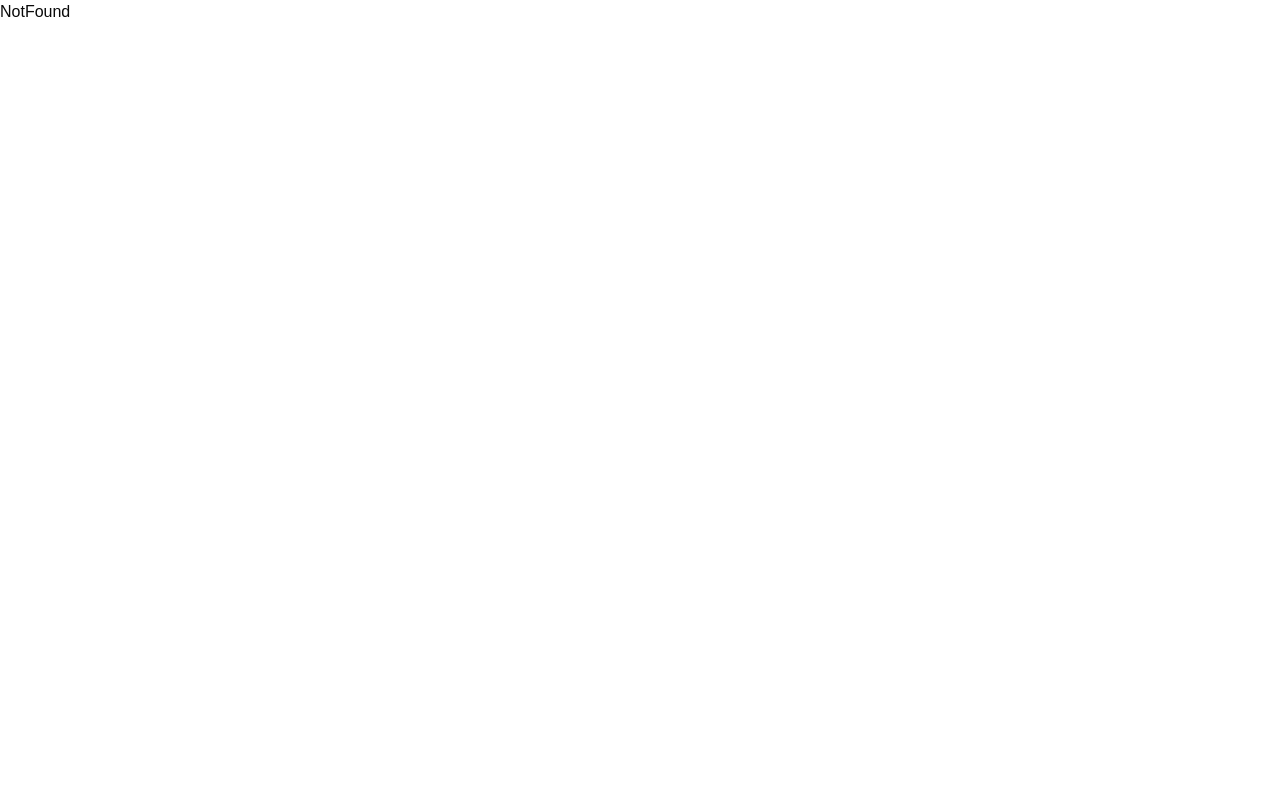
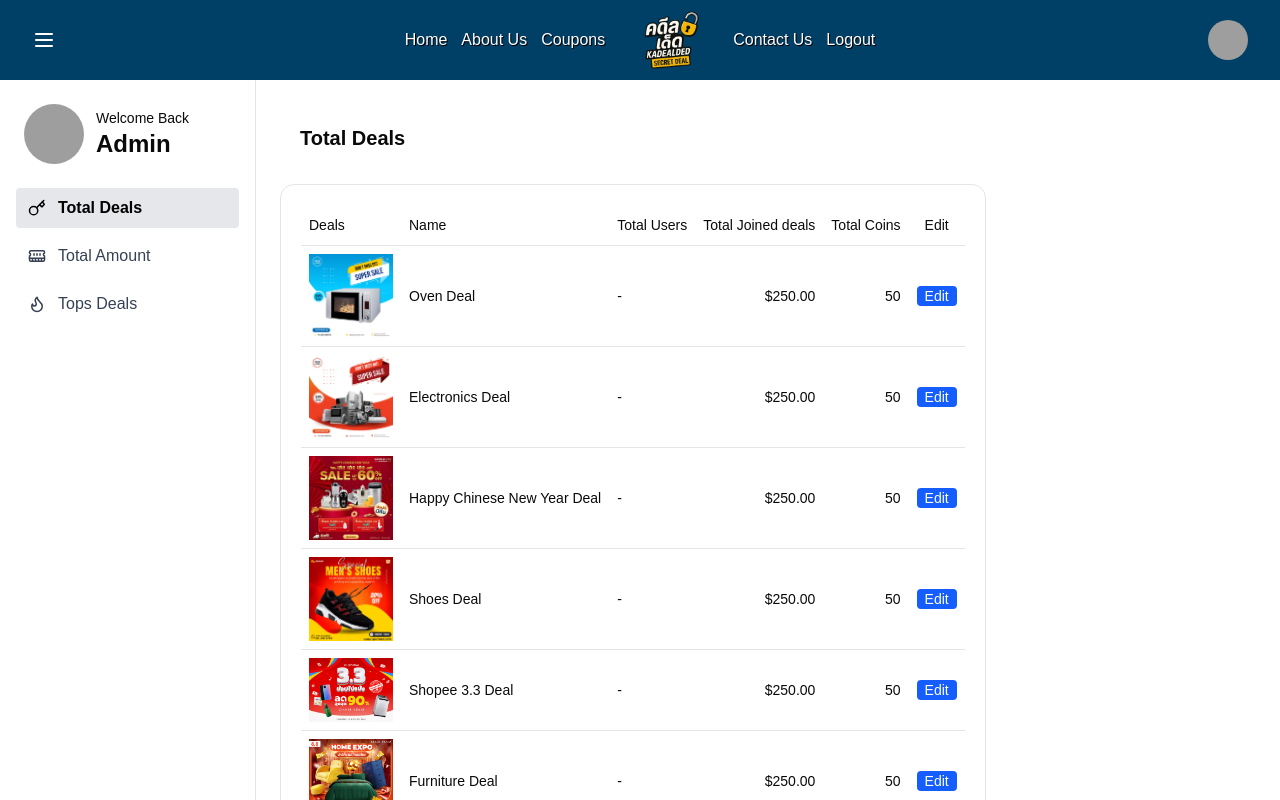
Before and after one commit to suttirakcha/ui-kadealded, a React (Vite) app: page /admin-deal in a window 1280 px wide. Shown: the top 800 px of the page. Built offline with nearby package versions, Linux system fonts and the light colour scheme; grey boxes are pictures that could not be loaded; a web font is replaced by a local one.

Commit message:
feat: create admin page and insert sidebar and tables

```diff
--- /dev/null
+++ b/src/components/custom/Sidebar.jsx
@@ -0,0 +1,57 @@
+import { Avatar, AvatarFallback, AvatarImage } from '@/components/ui/avatar';
+import { FlameIcon, Key,MemoryStick } from 'lucide-react';
+import React, { useState } from 'react'
+import { Link, useLocation } from 'react-router';
+
+function Sidebar() {
+    const sidebarItems = [
+        { name: "Total Deals", icon: Key, to: "/admin-deal" },
+        { name: "Total Amount", icon: MemoryStick, to: "/admin-amount" },
+        { name: "Tops Deals", icon: FlameIcon, to: "/admin-top-deals" },
+    ];
+
+    const [user, setUser] = useState("hey");
+     const location = useLocation();
+    return (
+            <div className="w-64 bg-white border-r min-h-screen h-full p-4">
+                <div className='flex p-2 gap-3 mb-4'>
+                    <div>
+                        {user && (
+                            <div>
+                                <Avatar className="flex h-15 w-15">
+                                    <AvatarImage src="https://github.com/shadcn.png" />
+                                    <AvatarFallback>CN</AvatarFallback>
+                                </Avatar>
+                            </div>
+                        )}
+                    </div>
+                    <div className='flex flex-col justify-center'>
+                        <p className="text-sm">
+                            Welcome Back
+                        </p>
+                        <p className="font-bold text-2xl">Admin</p>
+
+                    </div>
+                </div>
+                <nav className="space-y-2">
+                    {sidebarItems.map(({ name, icon: Icon, to }, i) => {
+                        const isActive = location.pathname === to;
+                        return (
+                            <Link
+                                key={i}
+                                to={to}
+                                className={`flex items-center gap-3 px-3 py-2 rounded transition-colors
+                                    ${isActive ? "bg-gray-200 text-black font-semibold" : "hover:bg-gray-100 text-gray-700"
+                                    }`}
+                            >
+                                <Icon size={18} />
+                                <span>{name}</span>
+                            </Link>
+                        );
+                    })}
+                </nav>
+            </div>
+    )
+}
+
+export default Sidebar
--- /dev/null
+++ b/src/components/ui/table.jsx
@@ -0,0 +1,121 @@
+import * as React from "react"
+
+import { cn } from "@/lib/utils"
+
+function Table({
+  className,
+  ...props
+}) {
+  return (
+    <div data-slot="table-container" className="relative w-full overflow-x-auto border p-5 rounded-xl ">
+      <table
+        data-slot="table"
+        className={cn("w-full  caption-bottom text-sm", className)}
+        {...props} />
+    </div>
+  );
+}
+
+function TableHeader({
+  className,
+  ...props
+}) {
+  return (
+    <thead
+      data-slot="table-header"
+      className={cn("[&_tr]:border-b", className)}
+      {...props} />
+  );
+}
+
+function TableBody({
+  className,
+  ...props
+}) {
+  return (
+    <tbody
+      data-slot="table-body"
+      className={cn("[&_tr:last-child]:border-0", className)}
+      {...props} />
+  );
+}
+
+function TableFooter({
+  className,
+  ...props
+}) {
+  return (
+    <tfoot
+      data-slot="table-footer"
+      className={cn("bg-muted/50 border-t font-medium [&>tr]:last:border-b-0", className)}
+      {...props} />
+  );
+}
+
+function TableRow({
+  className,
+  ...props
+}) {
+  return (
+    <tr
+      data-slot="table-row"
+      className={cn(
+        "hover:bg-muted/50 data-[state=selected]:bg-muted border-b transition-colors",
+        className
+      )}
+      {...props} />
+  );
+}
+
+function TableHead({
+  className,
+  ...props
+}) {
+  return (
+    <th
+      data-slot="table-head"
+      className={cn(
+        "text-foreground h-10 px-2 text-left align-middle font-medium whitespace-nowrap [&:has([role=checkbox])]:pr-0 [&>[role=checkbox]]:translate-y-[2px]",
+        className
+      )}
+      {...props} />
+  );
+}
+
+function TableCell({
+  className,
+  ...props
+}) {
+  return (
+    <td
+      data-slot="table-cell"
+      className={cn(
+        "p-2 align-middle whitespace-nowrap [&:has([role=checkbox])]:pr-0 [&>[role=checkbox]]:translate-y-[2px]",
+        className
+      )}
+      {...props} />
+  );
+}
+
+function TableCaption({
+  className,
+  ...props
+}) {
+  return (
+    <caption
+      data-slot="table-caption"
+      className={cn("text-muted-foreground mt-4 text-sm", className)}
+      {...props} />
+  );
+}
+
+export {
+  Table,
+  TableHeader,
+  TableBody,
+  TableFooter,
+  TableHead,
+  TableRow,
+  TableCell,
+  TableCaption,
+}
--- a/src/pages/AdminPage.jsx
+++ /dev/null
@@ -1,9 +0,0 @@
-import React from 'react'
-
-function AdminPage() {
-  return (
-    <div>AdminPage</div>
-  )
-}
-
-export default AdminPage
--- /dev/null
+++ b/src/pages/admin/AdminAmount.jsx
@@ -0,0 +1,16 @@
+import Sidebar from '../../components/custom/Sidebar'
+
+function AdminAmount() {
+  return (
+    <div className='flex'>
+      <Sidebar/>
+                <main className="p-6">
+                    <div className="flex justify-between items-center mb-4">
+                        <h2 className="text-xl font-bold">AdminAmount</h2>
+                    </div>
+                </main>
+            </div>
+  )
+}
+
+export default AdminAmount
--- /dev/null
+++ b/src/pages/admin/AdminDeals.jsx
@@ -0,0 +1,48 @@
+import Sidebar from '../../components/custom/Sidebar'
+import {
+  Table,
+  TableBody,
+  TableCell,
+  TableHead,
+  TableHeader,
+  TableRow,
+} from "@/components/ui/table"
+import { AllDeal } from '../../data/items'
+
+function AdminDeals() {
+  return (
+    <div className='flex'>
+      <Sidebar />
+      <div className="p-6 h-full">
+        <h2 className="text-xl font-bold mb-3 p-5">Total Deals</h2>
+        <Table>
+          <TableHeader>
+            <TableRow>
+              <TableHead className="w-[100px]">Deals</TableHead>
+              <TableHead className="w-[100px]">Name</TableHead>
+              <TableHead>Total Users</TableHead>
+              <TableHead>Total Joined deals</TableHead>
+              <TableHead className="text-right">Total Coins</TableHead>
+              <TableHead className="text-center">Edit</TableHead>
+            </TableRow>
+          </TableHeader>
+          <TableBody>
+            {AllDeal.map((deal) => (
+              <TableRow key={deal.id}>
+                <TableCell><img src={deal.imgSrc} alt="promotion" className='w-full h-full object-cover' /></TableCell>
+                <TableCell>{deal.title}</TableCell>
+                <TableCell>-</TableCell>
+                <TableCell className="text-right">$250.00</TableCell>
+                <TableCell className="text-right">50</TableCell>
+                <TableCell><button className='text-white bg-blue-600 px-2 rounded'>Edit</button></TableCell>
+              </TableRow>
+            ))}
+          </TableBody>
+        </Table>
+
+      </div>
+    </div>
+  )
+}
+
+export default AdminDeals
--- /dev/null
+++ b/src/pages/admin/AdminTopDeals.jsx
@@ -0,0 +1,16 @@
+import Sidebar from '../../components/custom/Sidebar'
+
+function AdminTopDeals() {
+  return (
+    <div className='flex'>
+      <Sidebar/>
+                <main className="p-6">
+                    <div className="flex justify-between items-center mb-4">
+                        <h2 className="text-xl font-bold">AdminTopsDeal</h2>
+                    </div>
+                </main>
+            </div>
+  )
+}
+
+export default AdminTopDeals
--- a/src/routes/AppRouter.jsx
+++ b/src/routes/AppRouter.jsx
@@ -1,6 +1,5 @@
 import { createBrowserRouter,RouterProvider } from "react-router"
 import { lazy } from "react"
-import DealPage from "@/pages/DealPage";
 
 const MainLayout = lazy(() => import("../layouts/MainLayout"));
 const Home = lazy(()=> import("../pages/Home"));
@@ -8,7 +7,10 @@ const NotFound = lazy(()=> import("../pages/NotFound"))
 const About = lazy(()=> import("../pages/About"))
 const Coupons = lazy(()=> import("../pages/Coupons"))
 const Contacts = lazy(()=> import("../pages/Contacts"))
-const AdminPage = lazy(()=> import("../pages/AdminPage"))
+const DealPage = lazy(()=> import("../pages/DealPage"))
+const AdminDeals = lazy(()=> import("../pages/admin/AdminDeals"))
+const AdminAmount = lazy(()=> import("../pages/admin/AdminAmount"))
+const AdminTopDeals = lazy(()=> import("../pages/admin/AdminTopDeals"))
 
 function AppRouter() {
     const guestRouter = createBrowserRouter([
@@ -19,7 +21,9 @@ function AppRouter() {
                 { path: "coupon", element: <Coupons/>},
                 { path: "contact", element: <Contacts />},
                 { path: "deal/:id", element: <DealPage />},
-                { path: "admin", element: <AdminPage />},
+                { path: "admin-deal", element: <AdminDeals />},
+                { path: "admin-amount", element: <AdminAmount />},
+                { path: "admin-top-deals", element: <AdminTopDeals />},
             ]
         },
         {
```
